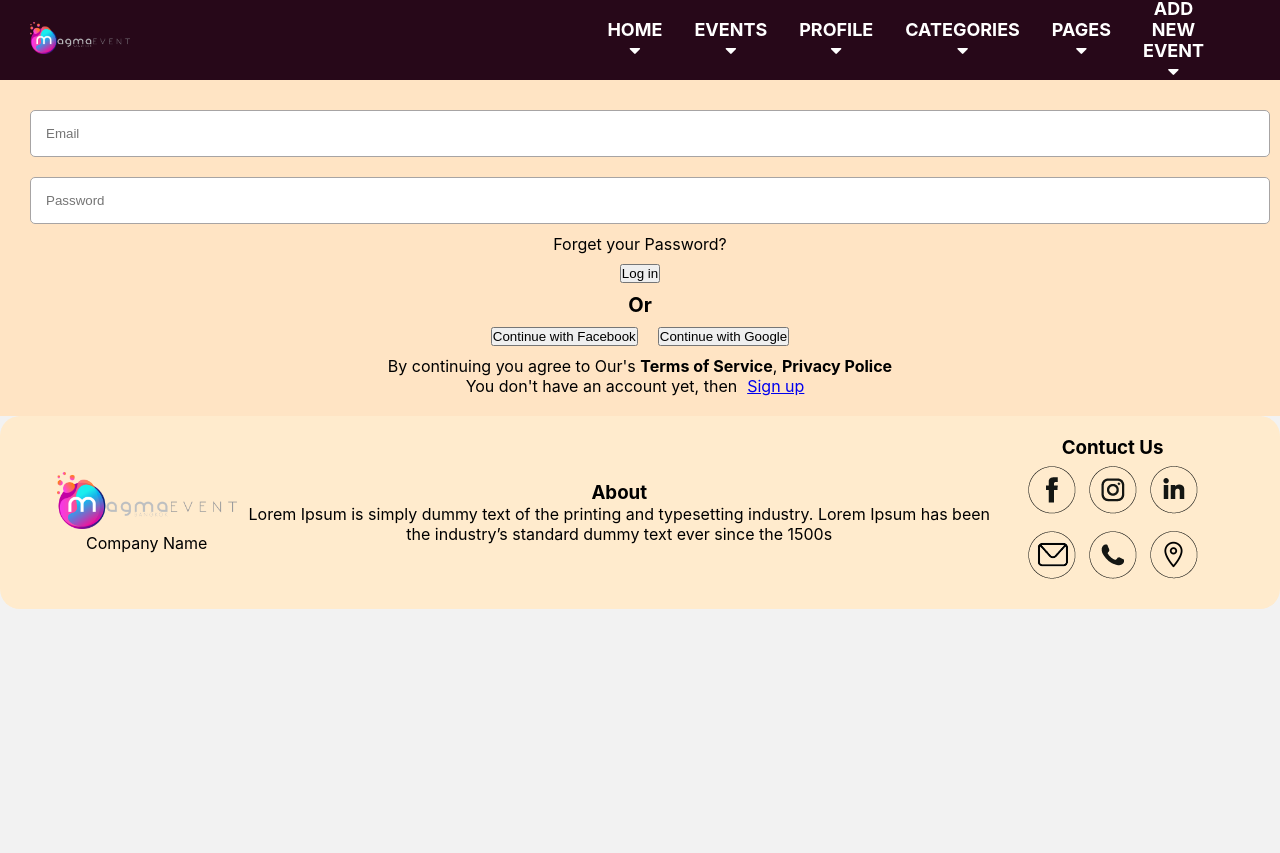
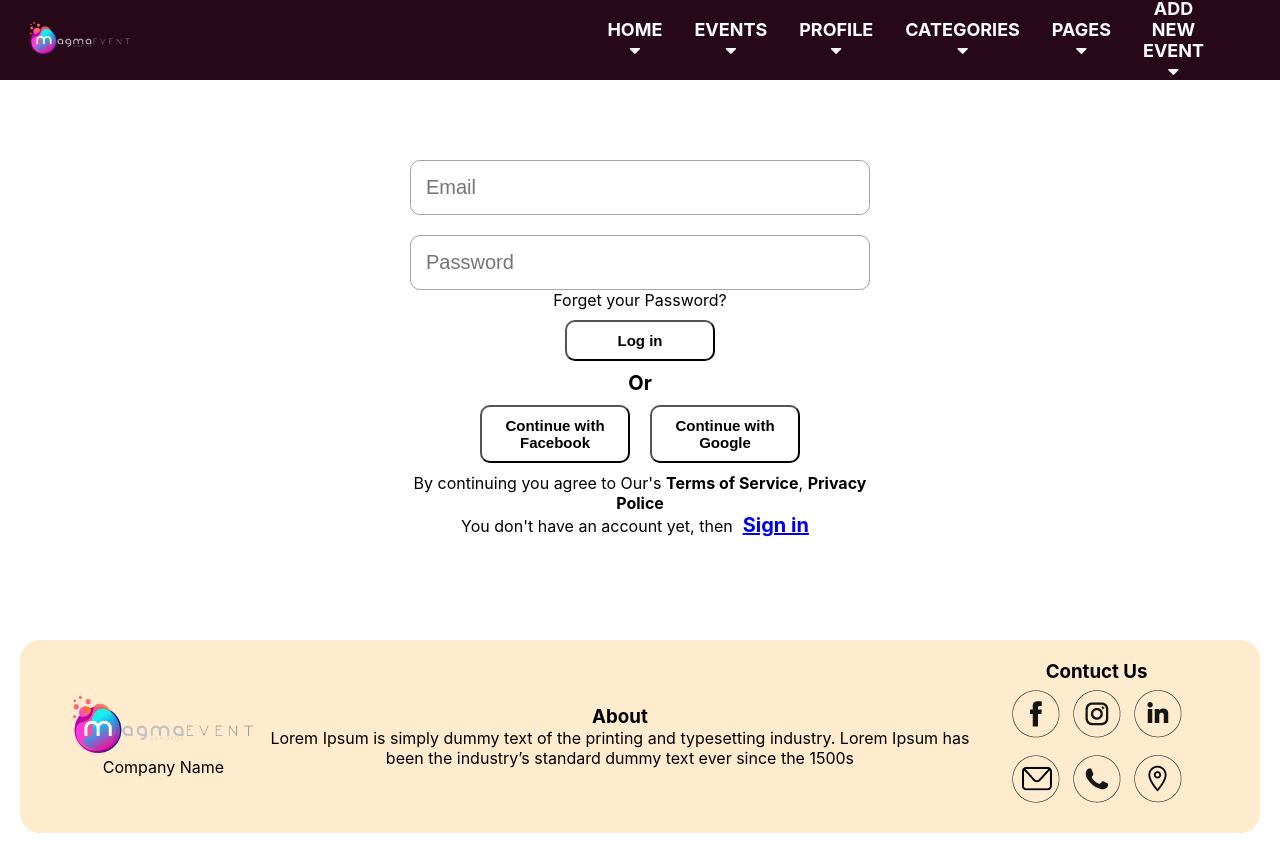
Before and after one commit to AvetikNersisyan/event-management-group9, a React (Create React App) app: page /profile in a window 1280 px wide. Before the commit the page ends 800 px from the top, so only its background shows below. Built offline with nearby package versions, Linux system fonts and the light colour scheme; data requests are answered from the project's data file.

Commit message:
profile css

```diff
--- a/src/components/header/index.js
+++ b/src/components/header/index.js
@@ -28,7 +28,7 @@ const Index = () => {
 	return (
 		<div className='container'>
 			<div className={'scroll-fixed'}>
-				<div className={'navbar'}>
+				<div className='navbar global-container'>
 					<NavLink to='/' className='header-logo' onClick={closeMobileMenu}>
 						<img className='header-logo' src={Logo} />
 					</NavLink>
--- a/src/components/profile/index.css
+++ b/src/components/profile/index.css
@@ -1,18 +1,35 @@
-.profilePage {
-    background-color: bisque;
+.profile-page {
+    background-color: rgb(255, 255, 255);
     padding: 20px;
 }
 
-.logIn {
-  display: grid;
+.profile-log-in {
+  display: flex;
+  justify-content: center;
+  align-items: center;
 }
 
-.logInInputs{
+.log-in-conteiner{
+  padding: 20px;
+  width: 500px;
+  height: 500px;
+}
+
+.log-in-inputs{
+  width: 100%;
+  font-size: 20px;
+  border-radius: 10px;
+  background-color: white;
+}
+
+.sign-in-btn {
   margin: 10px;
 }
 
-.logBtn {
-  margin: 10px;
+.interest-stroke{
+  display: flex;
+  justify-content: center;
+  align-items: center;
 }
 
 .or{
@@ -28,33 +45,64 @@
   cursor: pointer;
 }
 
-.signIn {
-  display: grid;
+.sign-in-page {
+  display: flex;
+  justify-content: center;
+  align-items: center;
+}
+
+.sign-in-conteiner{
+  width: 1000px;
+  height: 500px;
+}
+
+.sign-in-strocks{
+  display: flex;
+  justify-content: space-around;
+  align-items: center;
+}
+
+.sign-in-inputs{
+  width: 100%;
+  font-size: 20px;
+  border-radius: 10px;
+  background-color: white;
+  margin: 10px;
+}
+
+.sign-in-strocks {
+
 }
 
 .signInInputs {
     margin: 10px;
 }
 
-.interests{
+.detaile-classes{
     font-weight: bold;
+    border-bottom: 1px solid rgb(156, 156, 156);
+    padding: 10px;
 }
 
-.interestsItems{
-    margin: 10px;
+.interests-items{
+  padding: 10px;
+  margin: 10px;
 }
 
-.interestsItem{
+.interests-item{
   margin: 10px;
   padding: 10px;
-  border: 1px solid rgb(148, 148, 148);
+  border: 1px solid rgb(207, 207, 207);
   border-radius: 10px;
 }
 
-
+.profile-event-list{
+  display: grid;
+}
 
 .profilePhoto{
-  border: 1px solid rgb(68, 68, 68);
+  border: 5px solid rgb(207, 207, 207);
+  margin: 10px;
   width: 150px;
   height: 150px;
   border-radius: 75px;
@@ -66,21 +114,40 @@
   height: 100%;
 }
 
-.event{
-  overflow: hidden;
-  border: 2px solid black;
-  width: 300px;
-  height: 300px;
-  margin: 20px;
-  border-radius: 30px;
-}
-
-.event:hover {
-  cursor: pointer;
-}
-
 .initials {
   background-color: chartreuse;
   height: 100%;
   font-size: 100px;
 }
+
+.button {
+  width: 150px;
+  padding: 10px;
+  margin: 10px;
+  background: none;
+  border-radius: 10px;
+  font-weight: bolder;
+  font-size: 15px;
+  transition: box-shadow 0.3s ease-in-out, transform 0.3s ease-in-out;
+}
+
+.button:hover {
+  cursor: pointer;
+  box-shadow: 0px 20px 30px rgba(0,0,0,0.08);
+  transform: translateY(-2px);
+}
+
+.photo-info{
+  display: grid;
+}
+
+.profile-head{
+  display: grid;
+  grid-template-columns: 1fr 9fr;
+}
+
+.profile-list-name{
+  margin-top: 10px;
+  border-bottom: 1px solid rgb(156, 156, 156);
+  padding: 10px;
+}
--- a/src/components/profile/index.js
+++ b/src/components/profile/index.js
@@ -9,7 +9,7 @@ const Profile = () => {
     const loggedIn = useSelector((state) => state.UserDuck.activeUser)
 
     return (
-        <div className='profilePage'>
+        <div className='profile-page global-container'>
             {!loggedIn ? (
                 <LogIn
                 />
--- a/src/components/profile/login/index.js
+++ b/src/components/profile/login/index.js
@@ -26,30 +26,26 @@ const LogIn = () => {
 	};
 
 	return (
-		<div className='logIn'>
-			<div>
-				<input className='logInInputs' placeholder='Email' ref={emailElement} />
-			</div>
-			<div>
+		<div className='profile-log-in'>
+			<div className='log-in-conteiner'>
+				<input className='log-in-inputs' placeholder='Email' ref={emailElement} />
 				<input
 					type='password'
-					className='logInInputs'
+					className='log-in-inputs'
 					placeholder='Password'
 					ref={passwordElement}
 				/>
 				<p>Forget your Password?</p>
-			</div>
 				<div>
-				<button className='logBtn' onClick={handleLogIn}>
+					<button className='button' onClick={handleLogIn}>
 						Log in
 					</button>
 					<br />
 				</div>
-
 				<p className='or'>Or</p>
 				<div className='continue'>
-				<button className='logBtn'>Continue with Facebook</button>
-				<button className='logBtn'>Continue with Google</button>
+					<button className='button'>Continue with Facebook</button>
+					<button className='button'>Continue with Google</button>
 				</div>
 				<p>
 					By continuing you agree to Our's{' '}
@@ -58,11 +54,12 @@ const LogIn = () => {
 				</p>
 				<p>
 					You don't have an account yet, then
-				<NavLink to={'signup'} className='logBtn'>
-					Sign up
+					<NavLink style={{ fontSize: '20px', fontWeight: 'bolder' }} to={'signup'} className='sign-in-btn'>
+						Sign in
 					</NavLink>
 				</p>
 			</div>
+		</div >
 	);
 };
 
--- a/src/components/profile/profile/index.js
+++ b/src/components/profile/profile/index.js
@@ -1,4 +1,4 @@
-import React, { useState } from 'react';
+import React, { useRef, useState } from 'react';
 import { useDispatch, useSelector } from 'react-redux';
 import {
 	setActiveUser,
@@ -13,6 +13,7 @@ const ProfileInfo = () => {
 	const [baseImage, setBaseImage] = useState('');
 	const activeUser = useSelector((state) => state.UserDuck.activeUser);
 	const dispatch = useDispatch();
+	const choosenPhoto = useRef(null);
 
 	const choosePhoto = async (e) => {
 		const file = e.target.files[0];
@@ -61,13 +62,18 @@ const ProfileInfo = () => {
 		dispatch(setActiveUser(null));
 	};
 
+	const inputFile = () => {
+		choosenPhoto.current.click();
+	};
 
 	return (
 		<div className='myProfile'>
 			{activeUser.firstname === 'admin' ? (
-				<div>Hello our admin</div>
+				<h1>Hello our admin</h1>
 			) : (
 				<>
+					<div className='profile-head'>
+						<div className='photo-info'>
 							<div className='profilePhoto'>
 								<img
 									className='photo'
@@ -75,38 +81,57 @@ const ProfileInfo = () => {
 									alt={'#'}
 								/>
 							</div>
+							<input
+								accept='image/*'
+								style={{ display: 'none' }}
+								type='file'
+								onChange={(e) => choosePhoto(e)}
+								id='contained-button-file'
+								ref={choosenPhoto}
+							/>
+							<label htmlFor='contained-button-file'>
+								<button className='button' onClick={inputFile}>
+									Chosoe file
+								</button>
+							</label>
+							<button className='button' onClick={uploadPhoto}>
+								Upload
+							</button>
+						</div>
 						<div className='about'>
-						<input type='file' onChange={(e) => choosePhoto(e)}></input>
-						<button onClick={uploadPhoto}>Upload</button>
-
-						<p>
+							<h1>
 								{activeUser.firstname} {activeUser.lastname}
-						</p>
+							</h1>
 							<div className='interests'>
-							<p className='interests'>Interestes</p>
-							<div className='interestsItems'>
+								<h3 className='detaile-classes'>Interestes</h3>
+								<div className='interests-items'>
 									{activeUser.interests?.map((e) => (
-									<span className='interestsItem'>{e}</span>
+										<span className='interests-item'>{e}</span>
 									))}
 								</div>
 							</div>
 						</div>
+					</div>
 					<div className='going'>
-						<p>Interested</p>
-
+						<h2 className='profile-list-name'>Interested Events</h2>
+						<div className='profile-event-list'>
 							{activeUser.interestedEvents.length > 0 ? (
-							<div>
+								<>
 									{activeUser.interestedEvents?.map((item) => (
 										<ProfileEvent event={item} />
 									))}
+								</>
+							) : (
+								<h3 style={{ margin: '30px' }}>
+									You dont't interested in some event, but you can{' '}
+									<NavLink to={'/events'}>ADD</NavLink> it
+								</h3>
+							)}
 						</div>
-						) : (
-							<h3>You dont't interested in some event, but you can <NavLink to={'/events'}>ADD</NavLink> it</h3>
-						)}
-
 					</div>
 					<div className='going'>
-						<p>Going</p>
+						<h2 className='profile-list-name'>Going Events</h2>
+						<div className='profile-event-list'>
 							{activeUser.going.length > 0 ? (
 								<>
 									{activeUser.going?.map((item) => (
@@ -114,11 +139,16 @@ const ProfileInfo = () => {
 									))}
 								</>
 							) : (
-							<h3>You dont't have any event for going, but you can <NavLink to={'/events'}>ADD</NavLink> it</h3>
+								<h3 style={{ margin: '30px' }}>
+									You dont't have any event for going, but you can{' '}
+									<NavLink to={'/events'}>ADD</NavLink> it
+								</h3>
 							)}
 						</div>
+					</div>
 					<div className='going'>
-						<p>Allready gone</p>
+						<h2 className='profile-list-name'>Allready Gone</h2>
+						<div className='profile-event-list'>
 							{activeUser.allreadyGone.length > 0 ? (
 								<>
 									{activeUser.allreadyGone?.map((item) => (
@@ -126,14 +156,16 @@ const ProfileInfo = () => {
 									))}
 								</>
 							) : (
-							<h3>
-								You never gone at any event with this platform, but you can <NavLink to={'/events'}>ADD</NavLink> it
+								<h3 style={{ margin: '30px' }}>
+									You never gone at any event with this platform, but you can{' '}
+									<NavLink to={'/events'}>ADD</NavLink> it
 								</h3>
 							)}
 						</div>
+					</div>
 				</>
 			)}
-			<button onClick={handleLogOut}>LogOut</button>
+			<button className='button' onClick={handleLogOut}>LogOut</button>
 		</div>
 	);
 };
--- a/src/components/profile/signUp/index.js
+++ b/src/components/profile/signUp/index.js
@@ -63,54 +63,63 @@ const SignUp = () => {
     };
 
     return (
-        <div className='signIn'>
+        <div className='sign-in-page'>
+            <div className='sign-in-conteiner'>
+                <h1>Sign In</h1>
+                <div className='sign-in-strocks'>
                     <input
                         ref={regFirstnameElement}
-                className='signInInputs'
+                        className='sign-in-inputs'
                         placeholder='Firstname'
                     />
                     <input
                         ref={regLastnameElement}
-                className='signInInputs'
+                        className='sign-in-inputs'
                         placeholder='Lastname'
+                    />
+                </div>
+                <div className='sign-in-strocks'>
+                    <input
+                        ref={regPhoneElement}
+                        className='sign-in-inputs'
+                        placeholder='Phone'
                     />
                     <input
                         ref={regEmailElement}
-                className='signInInputs'
+                        className='sign-in-inputs'
                         placeholder='Email'
                     />
-            <input
-                ref={regPhoneElement}
-                className='signInInputs'
-                placeholder='Phone'
-            />
+                </div>
+                <div className='sign-in-strocks'>
                     <input
                         ref={regPassElement}
-                className='signInInputs'
+                        className='sign-in-inputs'
                         type='password'
                         placeholder='Password'
                     />
                     <input
                         ref={regPasConfElement}
-                className='signInInputs'
+                        className='sign-in-inputs'
                         type='password'
                         placeholder='Password confirmation'
                     />
-            <div>
-                <p className='interests'>Interestes</p>
-                <div className='interestsItems'>
+                </div>
+                <div className='sign-in-interests'>
+                    <h2 className='interests'>Interestes</h2>
+                    <div className='interests-items'>
                         {interests.map((item) => (
-                        <span className='interestsItem'>
+                            <span className='interests-item'>
                                 <span>{item}</span>
-                            <button onClick={() => removeInt({ item })}>Remove</button>
+                                <button className='button' onClick={() => removeInt({ item })}>Remove</button>
                             </span>
                         ))}
                     </div>
-                <input type="search" ref={interestElement} placeholder='type your interests' />
-                <button onClick={addInterest}>Add</button>
+                    <div className='interest-stroke'>
+                        <input className='sign-in-inputs' type="search" ref={interestElement} placeholder='type your interests' />
+                        <button className='button' onClick={addInterest}>Add</button>
                     </div>
-            <div>
-                <button className='logBtn' onClick={handleRegistration}>
+                </div>
+                <button className='button' onClick={handleRegistration}>
                     Sign Up
                 </button>
             </div>
--- a/src/index.css
+++ b/src/index.css
@@ -5,13 +5,24 @@ body {
     sans-serif;
     -webkit-font-smoothing: antialiased;
     -moz-osx-font-smoothing: grayscale;
-    background: #f2f2f2;
+    background: #868686;
 }
 
 code {
     font-family: source-code-pro, Menlo, Monaco, Consolas, "Courier New",
     monospace;
 
+}
+
+.App{
+
+    padding: 20px;
+    background-color: rgb(255, 255, 255);
+    box-shadow: 0px 10px 20px rgba(0,0,0,0);
+}
+.global-container {
+    max-width: 1500px;
+    margin: 0 auto;
 }
 
 /*/* ........ Reset  ......... */
```
Also changed, not shown: src/components/profile/profile/profileEvent/index.js (+8 -4 lines), src/components/profile/profile/profileEvent/profileEvent.css (+24 -3 lines). Lines whose indentation alone changed are shown as unchanged.
